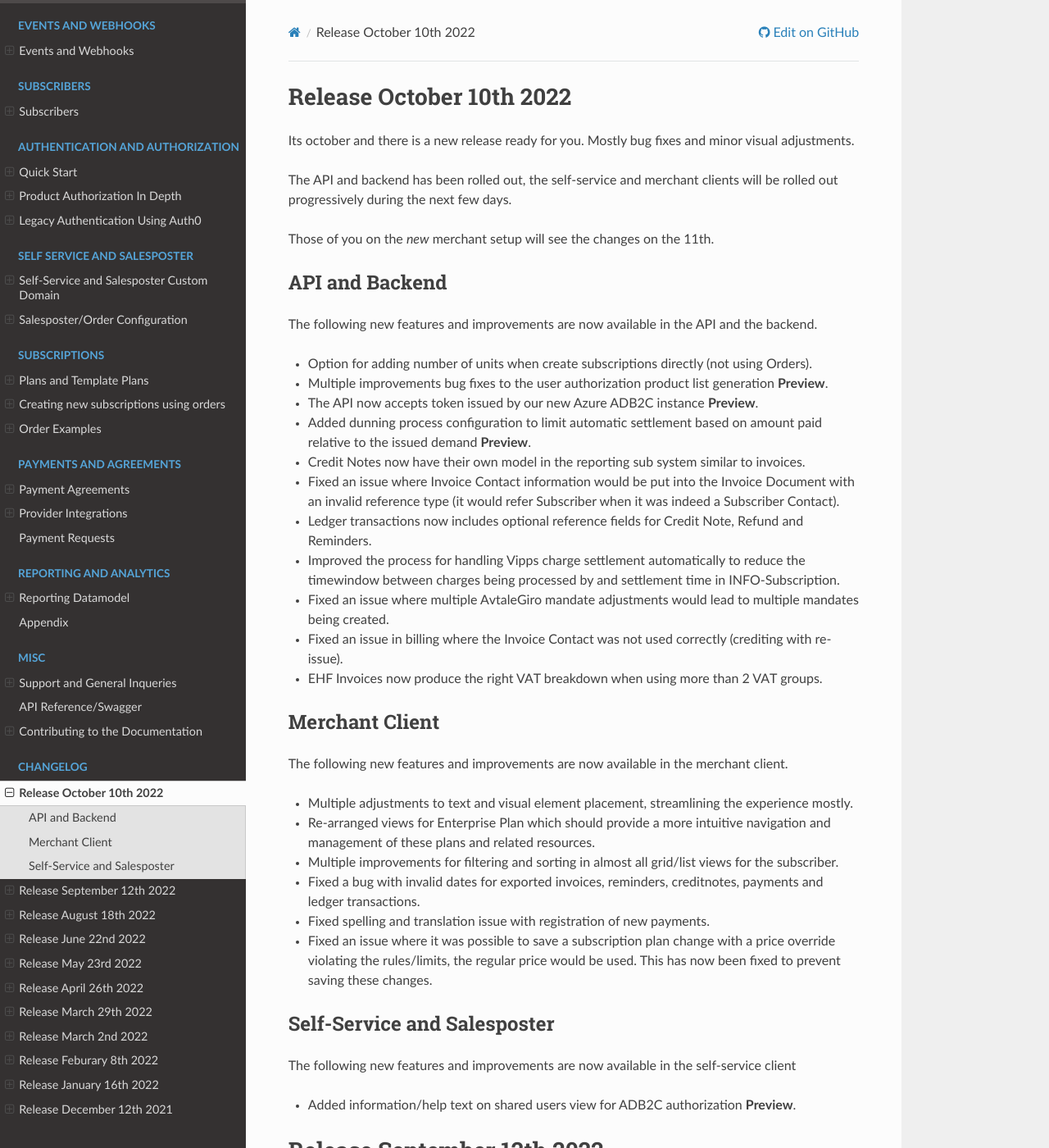
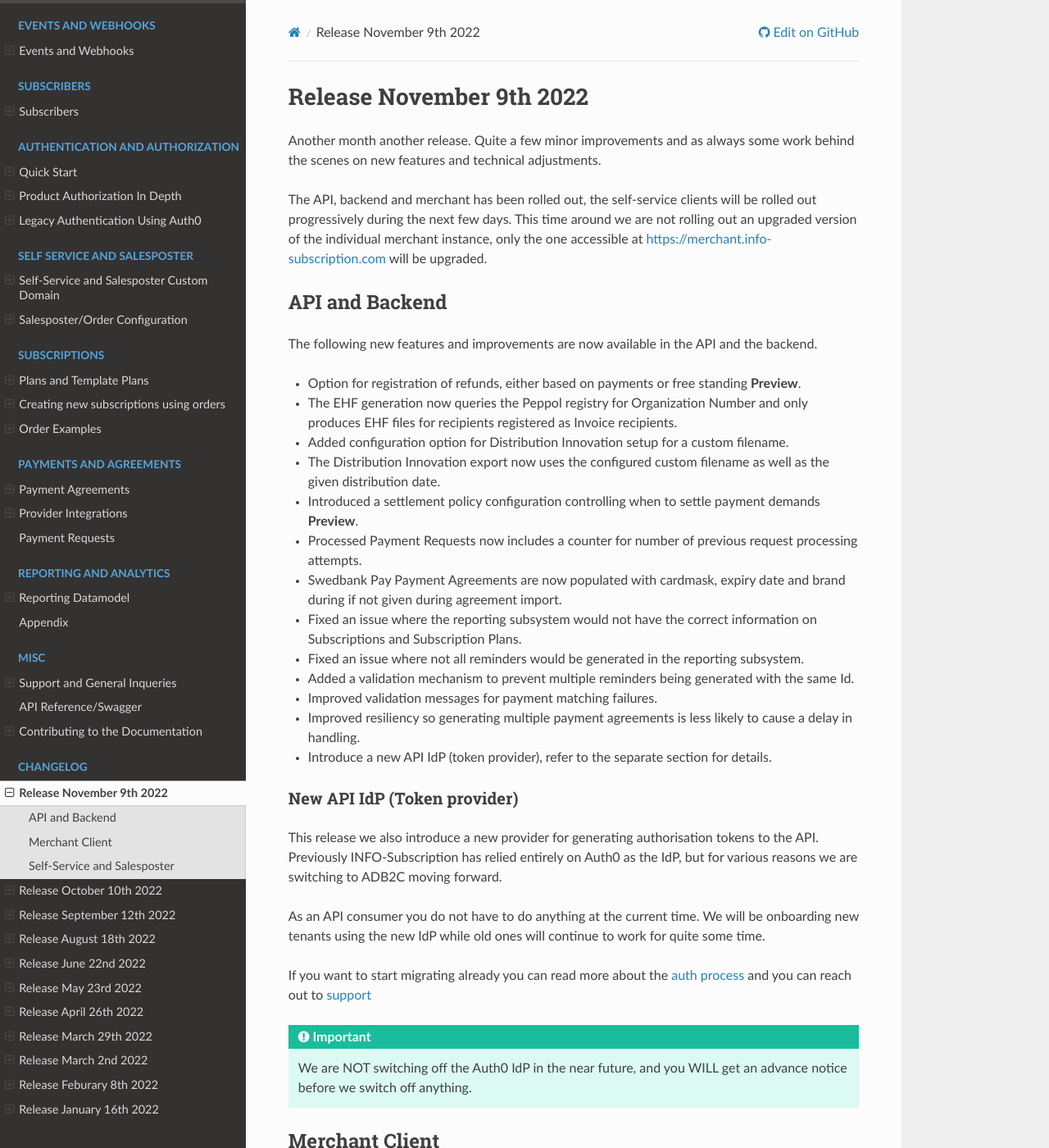
Before and after one commit to infosoftas/info-subscription-doc, a Sphinx documentation site: the page built from source/changelog/changelog.rst, in a window 1280 px wide and 1400 px high. Shown: the whole window at 82% size. Built offline with Sphinx 7.4.7 and the Read the Docs theme 2.0.0, drawn with Linux system fonts in a browser that asks for light colours; formulas are drawn with MathJax 3; some of the changed text lies outside the part shown.

Commit message:
Added initial changelog

```diff
--- a/source/changelog/changelog.rst
+++ b/source/changelog/changelog.rst
@@ -1,3 +1,4 @@
+.. include:: r107.inc
 .. include:: r106.inc
 .. include:: r105.inc
 .. include:: r104.inc
@@ -8,4 +9,3 @@
 .. include:: r99.inc
 .. include:: r98.inc
 .. include:: r97.inc
-.. include:: r96.inc
--- /dev/null
+++ b/source/changelog/r107.inc
@@ -0,0 +1,58 @@
+.. _changelog-r107:
+
+****************************
+Release November 9th 2022
+****************************
+Another month another release. Quite a few minor improvements and as always some work behind the scenes on new features and technical adjustments.
+
+The API, backend and merchant has been rolled out, the self-service clients will be rolled out progressively during the next few days.
+This time around we are not rolling out an upgraded version of the individual merchant instance, only the one accessible at https://merchant.info-subscription.com will be upgraded.
+
+API and Backend
+===============
+The following new features and improvements are now available in the API and the backend.
+
+* Option for registration of refunds, either based on payments or free standing **Preview**.
+* The EHF generation now queries the Peppol registry for Organization Number and only produces EHF files for recipients registered as Invoice recipients.
+* Added configuration option for Distribution Innovation setup for a custom filename.
+* The Distribution Innovation export now uses the configured custom filename as well as the given distribution date.
+* Introduced a settlement policy configuration controlling when to settle payment demands **Preview**.
+* Processed Payment Requests now includes a counter for number of previous request processing attempts.
+* Swedbank Pay Payment Agreements are now populated with cardmask, expiry date and brand during if not given during agreement import.
+* Fixed an issue where the reporting subsystem would not have the correct information on Subscriptions and Subscription Plans.
+* Fixed an issue where not all reminders would be generated in the reporting subsystem.
+* Added a validation mechanism to prevent multiple reminders being generated with the same Id.
+* Improved validation messages for payment matching failures.
+* Improved resiliency so generating multiple payment agreements is less likely to cause a delay in handling.
+* Introduce a new API IdP (token provider), refer to the separate section for details.
+
+New API IdP (Token provider)
+----------------------------
+This release we also introduce a new provider for generating authorisation tokens to the API.
+Previously |projectName| has relied entirely on Auth0 as the IdP, but for various reasons we are switching to ADB2C moving forward.
+
+As an API consumer you do not have to do anything at the current time. We will be onboarding new tenants using the new IdP while old ones will continue to work for quite some time.
+
+If you want to start migrating already you can read more about the :ref:`auth process <authorization>` and you can reach out to :ref:`support <reporting-bugs>`
+
+.. important::
+
+    We are NOT switching off the Auth0 IdP in the near future, and you WILL get an advance notice before we switch off anything.
+
+Merchant Client
+===============
+The following new features and improvements are now available in the merchant client.
+
+* Exposed event configuration for new evens `PaymentRequestProcessed` and `PaymentRequestScheduled`
+* Various minor text and translation adjustments
+* Fixed an issue where number of units was not transfered when pausing a subscription.
+* Fixed an issue where it was not possible to specify a custom email for Invoice and Credit Note copies for Enterprise Plan invoices.
+* Introduced configuration for default currency, mostly relevant for payment registrations currently.
+
+Self-Service and Salesposter
+============================
+The following new features and improvements are now available in the self-service client
+
+* Better feedback when registering new shared/family users.
+* Proper error message in case of insufficinet password complexity during user creation in the order process.
+* Fixed an issue where the contact was duplicated when reusing an existing contact during orders.
```
